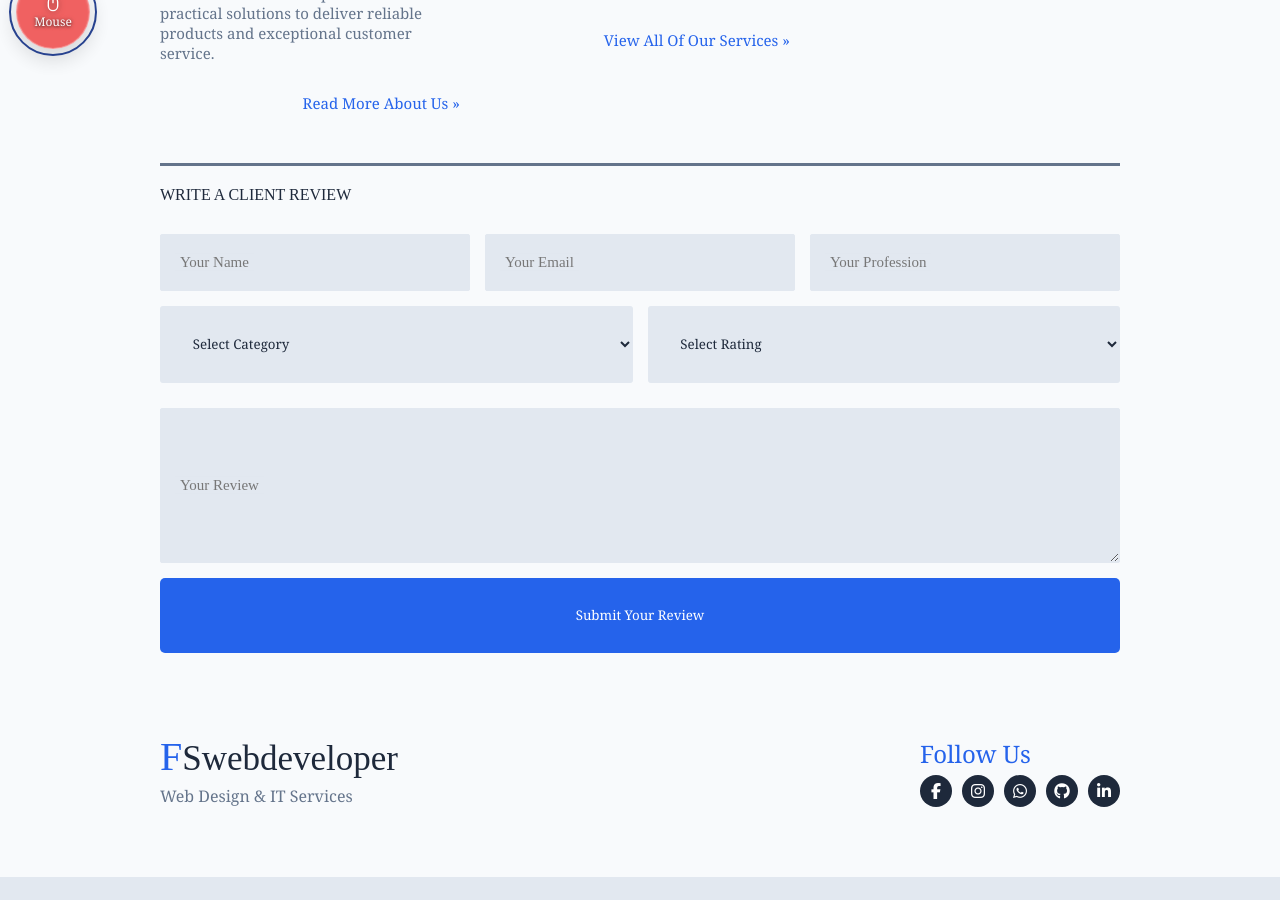
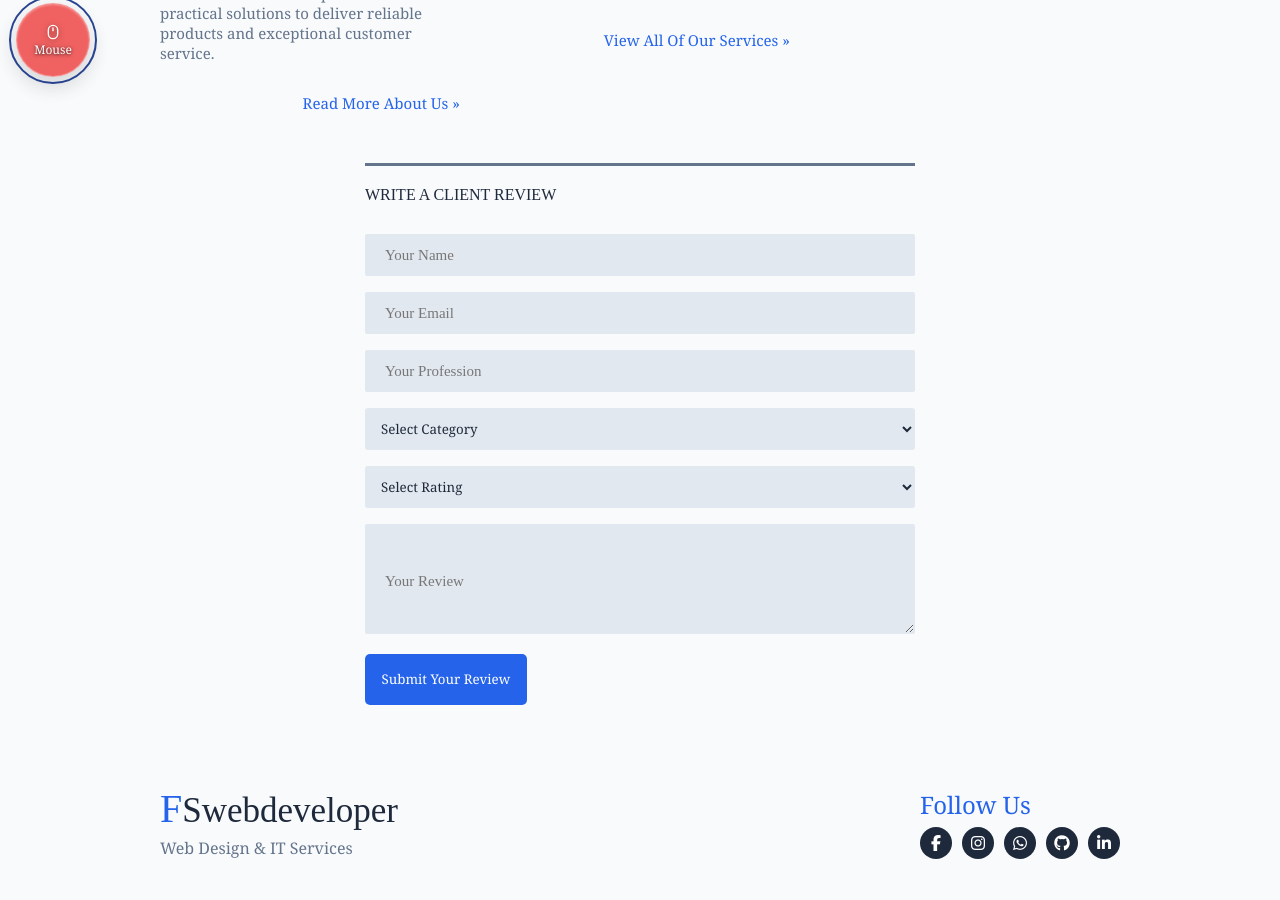
Before and after one commit to FSwebdeveloper/achintahaldar, a React (Vite) app: page /#/ in a window 1280 px wide. Shown: the part 1020-1920 px from the top of the page. Built offline with nearby package versions, Linux system fonts and the light colour scheme.

Commit message:
Upadate review colum wise

```diff
--- a/public/Css/style.css
+++ b/public/Css/style.css
@@ -787,7 +787,7 @@ button:hover{
 .social-about-col{
     color: #1e293b;
     width: 100%;
-    max-width: 960px;
+    max-width: 550px;
     height: Auto;
 
 }
@@ -837,33 +837,38 @@ button:hover{
 .floating-field {
   position: relative;
   width: 100%;
-  flex-grow: 1;
-  flex-basis: 300px;
 
 }
 
 .floating-field input {
   width: 100%;
-  height:100%;
-  padding: 4%;
+  /* height:100%; */
+  /* padding: 3%; */
   font-size: 15px;
   border: 1px solid #e2e8f0;
   border-radius: 2px;
   outline: none;
   /* background: #fff; */
   transition: 0.2s ease;
+  height: 42px;
+  padding: 0 12px;
+  box-sizing: border-box;
+
 }
 
 .floating-field textarea {
   width: 100%;
-  height:100%;
-  padding: 2%;
+  /* height:100%;
+  padding: 3%; */
   font-size: 15px;
   border: 1px solid #e2e8f0;
   border-radius: 2px;
   outline: none;
   /* background: #fff; */
   transition: 0.2s ease;
+  height: 110px;
+  padding: 10px 12px;
+  box-sizing: border-box;
 }
 
 /* Input click/focus */
@@ -887,6 +892,7 @@ button:hover{
   transition: 0.2s ease;
 }
 
+
 /* Focus করলে label উপরে যাবে */
 .floating-field textarea:focus + label,
 .floating-field input:focus + label {
@@ -909,35 +915,35 @@ button:hover{
 .review-section{
     display: flex;
     flex-wrap: wrap;
-    gap: 15px;
+    gap: 16px;
+
 }
 
 .contact-page{
     font-family: Georgia;
     background-color: #e2e8f0;
     border: none;
-    margin-bottom: 10px;
-    padding: 4%;
+    padding: 3%;
     width: 92%;
     border-radius: 3px;
     color: #1e293b;
     outline: none;
-    flex-grow: 1;
-    flex-basis: 300px;
+
 }
 
 .contact-page-select-otp{
     font-family: Georgia;
     background-color: #e2e8f0;
     border: none;
-    margin-bottom: 10px;
-    padding: 3%;
-    width: 92%;
+    width: 100%;
     border-radius: 3px;
     color: #1e293b;
     outline: none;
-    flex-grow: 1;
-    flex-basis: 400px;
+    height: 42px;
+    padding: 0 12px;
+    box-sizing: border-box;
+
+
 }
 
 .contact-page-massage{
@@ -945,14 +951,12 @@ button:hover{
     background-color: #e2e8f0;
     border: none;
     border-radius: 3px;
-    margin-bottom: 10px;
     padding: 3%;
     height:70px;
     width: 92%;
     color: #1e293b;
     outline: none;
-    flex-grow: 1;
-    flex-basis: auto;
+
 
 }
 
@@ -965,8 +969,6 @@ button:hover{
     padding: 3%;
     color: #ffffff;
     border-radius: 5px;
-    width: 35%;
-    flex-basis: 100%;
 
 
 }
```
